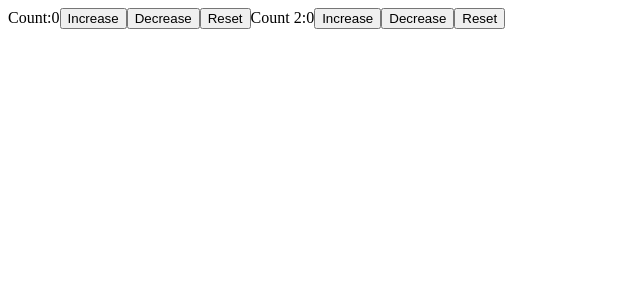
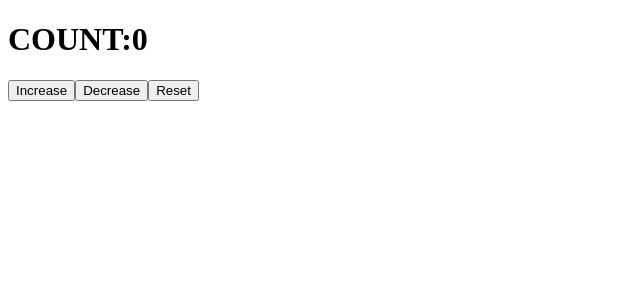
Before and after one commit to sammyyaws/react-tutorials, a React (Create React App) app: page / in a window 1280 px wide. Shown: the top 300 px of the page, without its empty margins (0-640 px from the left). Built offline with nearby package versions, Linux system fonts and the light colour scheme.

Commit message:
Update:added  concept of combining useReducer and useContext, helping to control global state by children component

```diff
--- a/src/App.js
+++ b/src/App.js
@@ -13,7 +13,7 @@ import PassTheme from "./components/PassTheme";
 import UseReduceCounter from "./components/useReduceCounter";
 import ReducerCounter2 from "./useReducerComplex";
 import MultipleuseReducer from "./components/MultipleuseReducer";
-
+import CompA from "./components/CompA";
 
 
 
@@ -23,7 +23,8 @@ function App() {
 
   return (
     <div className="App">
-<MultipleuseReducer/>
+
+<CompA/>
 
 
 
@@ -31,8 +32,7 @@ function App() {
 
 
 
-
-
+{/* <MultipleuseReducer/> */}
 
 {/* <ReducerCounter2/> */}
 {/* <UseReduceCounter/> */}
--- /dev/null
+++ b/src/components/CompA.js
@@ -0,0 +1,35 @@
+import React,{useReducer} from 'react'
+import CompB from './CompB';
+import CompC from './CompC';
+
+export const GlobalContext=React.createContext()
+const initialState=0
+const reducer=(state,action)=>{
+    switch(action){
+        case "increment":
+            return state+1 ;
+        case "Decrement":
+            return state-1;
+        case "Reset":
+           return  initialState;
+        default:
+            return state;
+        }
+
+}
+function CompA() {
+     const[count,dispatch] = useReducer(reducer,initialState)
+
+
+  return (
+    <GlobalContext.Provider value={{CountContext:count,DispatchContext:dispatch}}>
+    <div>
+      <h1>COUNT:{count}</h1>
+      <CompB/>
+      <CompC/>
+    </div>
+    </GlobalContext.Provider>
+  )
+}
+
+export default CompA
--- /dev/null
+++ b/src/components/CompB.js
@@ -0,0 +1,16 @@
+import React,{useContext} from 'react'
+import { GlobalContext } from './CompA'
+
+function CompB() {
+    const Globalconsumer=useContext(GlobalContext)
+  return (
+    <div>
+       <button onClick={()=>Globalconsumer.DispatchContext("increment")}>Increase</button>
+        <button onClick={()=>Globalconsumer.DispatchContext("Decrement")}>Decrease</button>
+        <button onClick={()=>Globalconsumer.DispatchContext("Reset")}>Reset</button>
+
+    </div>
+  )
+}
+
+export default CompB
--- /dev/null
+++ b/src/components/CompC.js
@@ -0,0 +1,11 @@
+import React from 'react'
+
+function CompC() {
+  return (
+    <div>
+
+    </div>
+  )
+}
+
+export default CompC
```
